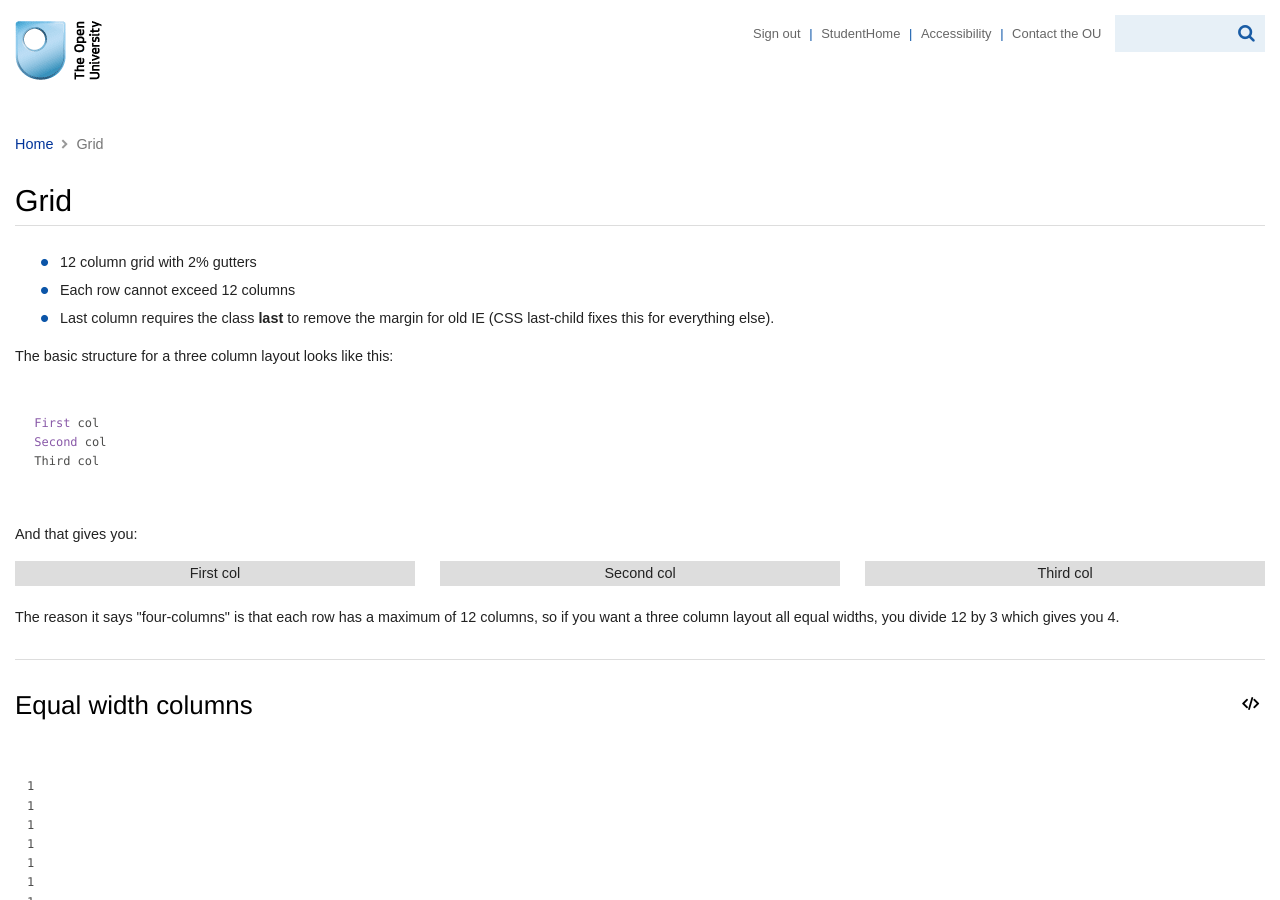
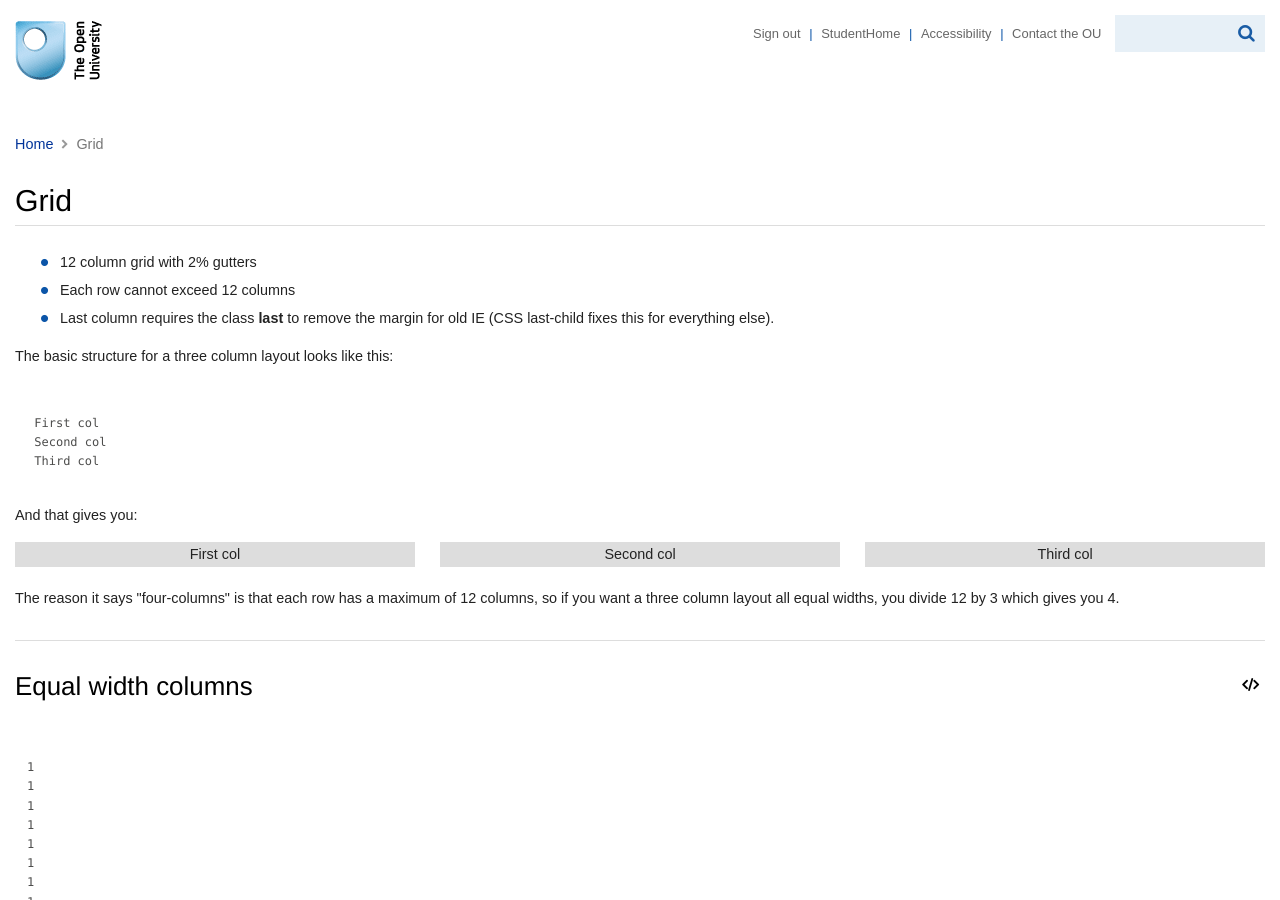
Before and after one commit to the-open-university/student-theme-framework, a Jekyll site: the page built from layout-grid.html, in a window 1280 px wide and 900 px high. Built offline with Jekyll 4.4.1, drawn with Linux system fonts in a browser that asks for light colours; nearby versions of some CDN libraries.

Commit message:
grid update

```diff
--- a/layout-grid.html
+++ b/layout-grid.html
@@ -34,13 +34,11 @@ order: 1
 
 <p>The basic structure for a three column layout looks like this:</p>
 
-<pre>
-<code><div class="ou-row">
+<pre><code class="html"><div class="ou-row">
 <div class="four-columns"> First col </div>
 <div class="four-columns"> Second col </div>
 <div class="four-columns last"> Third col </div>
-</div></code>
-</pre>
+</div></code></pre>
 
 <p>And that gives you:</p>
 
```
